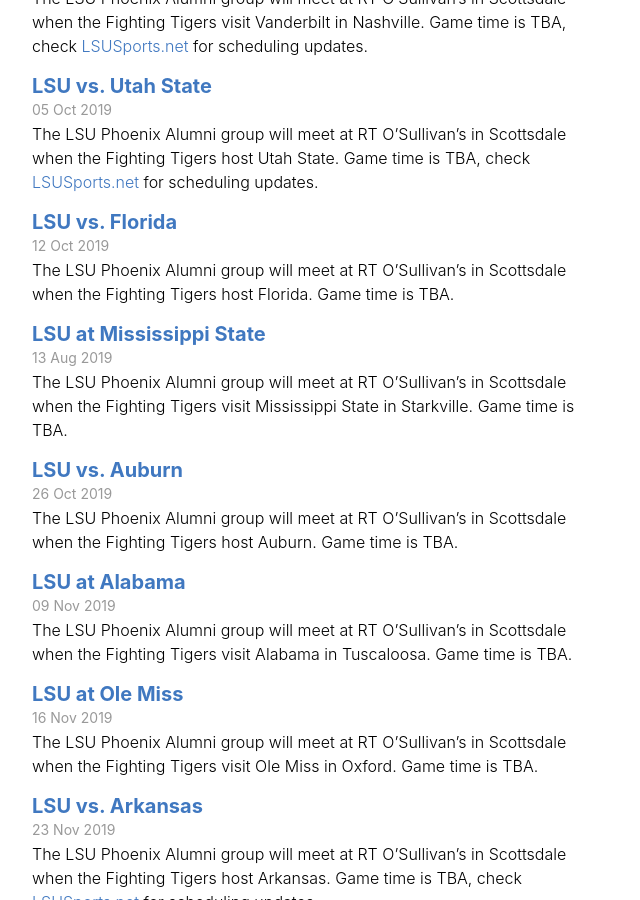
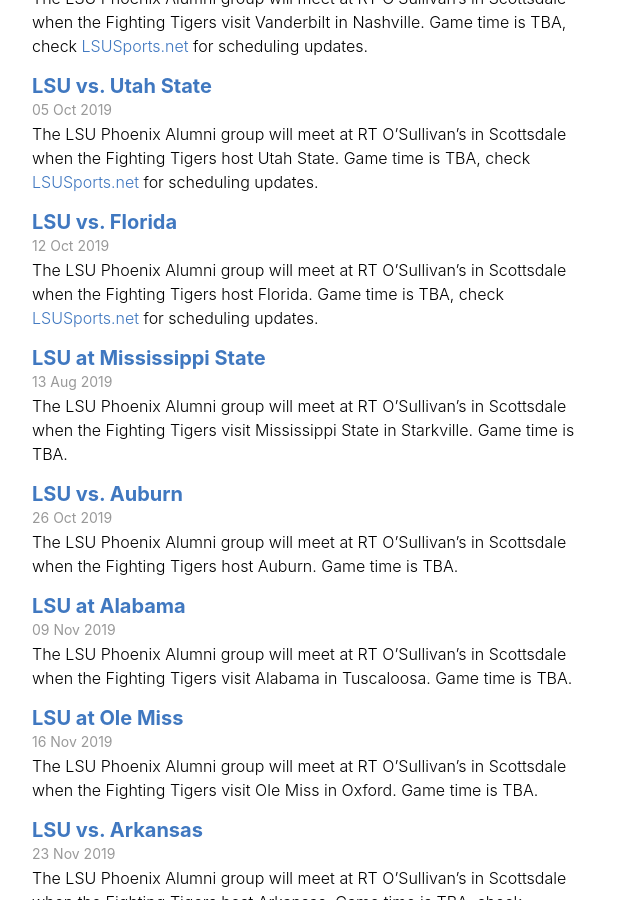
Before and after one commit to lsu-phoenix-alumni/lsu-phoenix-alumni.github.io, a Jekyll site: the page built from _pages/events.html, in a window 1280 px wide and 900 px high, scrolled down 941 px. Shown: the whole window, without its empty margins (0-640 px from the left). Built offline with Jekyll 4.4.1, drawn with Linux system fonts in a browser that asks for light colours.

Commit message:
Updated Lsu Vs Florida

```diff
--- a/_events/lsu-vs-florida.markdown
+++ b/_events/lsu-vs-florida.markdown
@@ -6,6 +6,6 @@
 position: 6
 ---
 
-The LSU Phoenix Alumni group will meet at RT O'Sullivan's in Scottsdale when the Fighting Tigers host Florida. Game time is TBA.
+The LSU Phoenix Alumni group will meet at RT O'Sullivan's in Scottsdale when the Fighting Tigers host Florida. Game time is TBA, check [LSUSports.net](http://www.lsusports.net/SportSelect.dbml?SPID=2164&SPSID=27811&DB_OEM_ID=5200&_ga=2.61742444.1994479276.1565745145-1475237789.1565745143) for scheduling updates.
 
 <iframe src="https://www.google.com/maps/embed?pb=!1m18!1m12!1m3!1d3327.8607090421488!2d-111.91242458479998!3d33.47897708076575!2m3!1f0!2f0!3f0!3m2!1i1024!2i768!4f13.1!3m3!1m2!1s0x872b0bd6e7e84a29%3A0xfffedd7400a1f039!2sR.T.\+O'Sullivans\+Sports\+Grill!5e0!3m2!1sen!2sus!4v1565217587540!5m2!1sen!2sus" width="600" height="450" frameborder="0" style="border:0" allowfullscreen></iframe>
```
